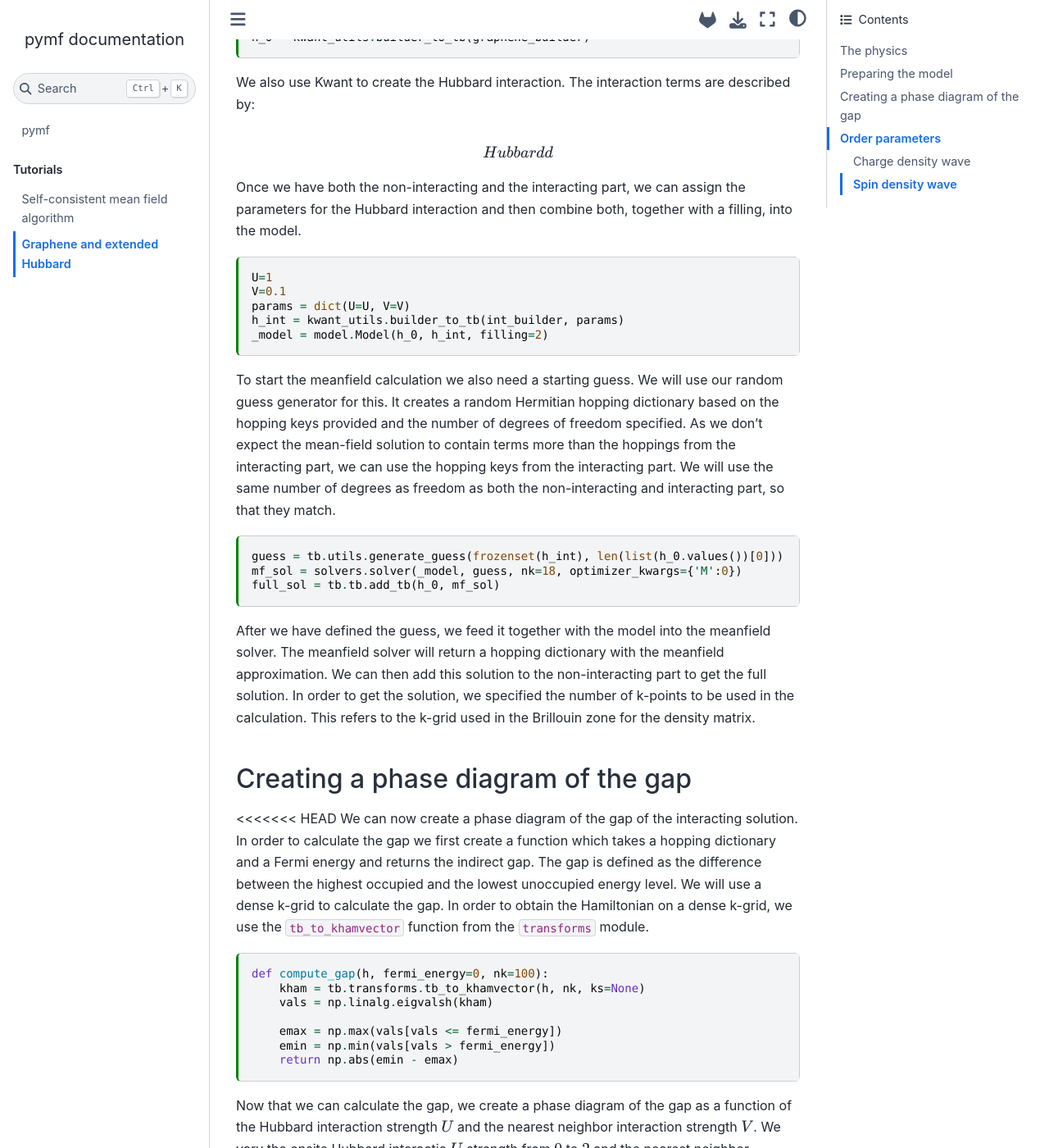
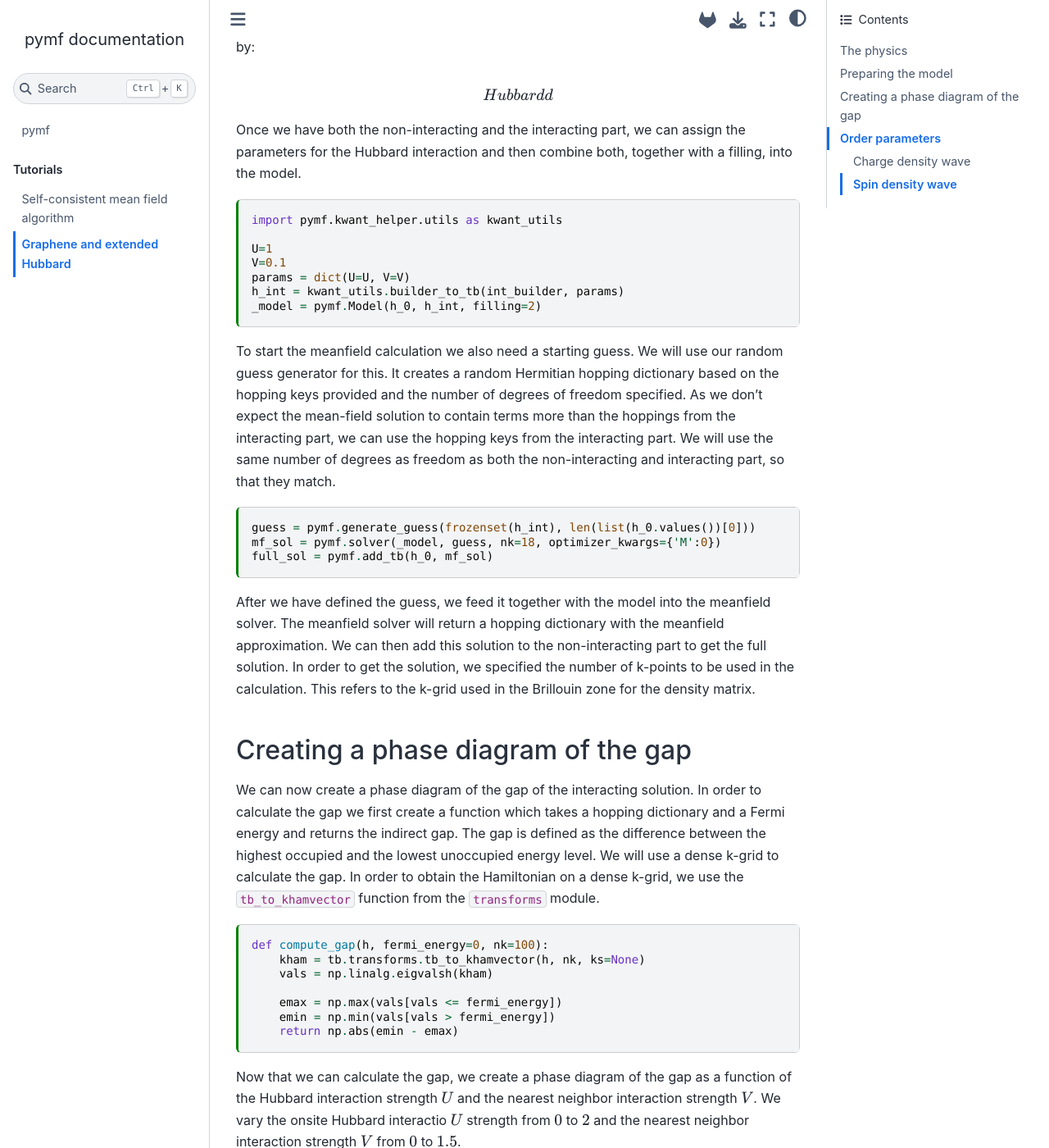
Before and after one commit to quantum-tinkerer/MeanFi, a Sphinx documentation site: the page built from docs/source/graphene_example.md, in a window 1280 px wide and 1400 px high, scrolled down 821 px. Shown: the whole window at 82% size. Built offline with Sphinx 7.4.7 and the Sphinx Book theme 1.1.4, drawn with Linux system fonts in a browser that asks for light colours; the version number could not be read and is left out; comment, search, counter and statistics services are not loaded; some of the changed text lies outside the part shown.

Commit message:
use the global imports in the examples file

````diff
--- a/docs/source/graphene_example.md
+++ b/docs/source/graphene_example.md
@@ -24,13 +24,7 @@
 import matplotlib.pyplot as plt
 import numpy as np
 import matplotlib.pyplot as plt
-import pymf.model as model
-import pymf.solvers as solvers
-import pymf.mf as mf
-import pymf.tb as tb
-import pymf.observables as observables
-import pymf.kwant_helper.kwant_examples as kwant_examples
-import pymf.kwant_helper.utils as kwant_utils
+import pymf
 ```
 
 ##  Preparing the model
@@ -38,6 +32,8 @@
 We first translate this model from a Kwant system to a tight-binding dictionary. In the tight-binding dictionary the keys denote the hoppings while the values are the hopping amplitudes.
 
 ```{code-cell} ipython3
+import pymf.kwant_helper.kwant_examples as kwant_examples
+
 # Create translationally-invariant `kwant.Builder`
 graphene_builder, int_builder = kwant_examples.graphene_extended_hubbard()
 h_0 = kwant_utils.builder_to_tb(graphene_builder)
@@ -50,26 +46,27 @@
 Once we have both the non-interacting and the interacting part, we can assign the parameters for the Hubbard interaction and then combine both, together with a filling, into the model.
 
 ```{code-cell} ipython3
+import pymf.kwant_helper.utils as kwant_utils
+
 U=1
 V=0.1
 params = dict(U=U, V=V)
 h_int = kwant_utils.builder_to_tb(int_builder, params)
-_model = model.Model(h_0, h_int, filling=2)
+_model = pymf.Model(h_0, h_int, filling=2)
 ```
 
 To start the meanfield calculation we also need a starting guess. We will use our random guess generator for this. It creates a random Hermitian hopping dictionary based on the hopping keys provided and the number of degrees of freedom specified. As we don't expect the mean-field solution to contain terms more than the hoppings from the interacting part, we can use the hopping keys from the interacting part. We will use the same number of degrees as freedom as both the non-interacting and interacting part, so that they match.
 
 ```{code-cell} ipython3
-guess = tb.utils.generate_guess(frozenset(h_int), len(list(h_0.values())[0]))
-mf_sol = solvers.solver(_model, guess, nk=18, optimizer_kwargs={'M':0})
-full_sol = tb.tb.add_tb(h_0, mf_sol)
+guess = pymf.generate_guess(frozenset(h_int), len(list(h_0.values())[0]))
+mf_sol = pymf.solver(_model, guess, nk=18, optimizer_kwargs={'M':0})
+full_sol = pymf.add_tb(h_0, mf_sol)
 ```
 
 After we have defined the guess, we feed it together with the model into the meanfield solver. The meanfield solver will return a hopping dictionary with the meanfield approximation. We can then add this solution to the non-interacting part to get the full solution. In order to get the solution, we specified the number of k-points to be used in the calculation. This refers to the k-grid used in the Brillouin zone for the density matrix.
 
 ## Creating a phase diagram of the gap
 
-<<<<<<< HEAD
 We can now create a phase diagram of the gap of the interacting solution. In order to calculate the gap we first create a function which takes a hopping dictionary and a Fermi energy and returns the indirect gap. The gap is defined as the difference between the highest occupied and the lowest unoccupied energy level. We will use a dense k-grid to calculate the gap. In order to obtain the Hamiltonian on a dense k-grid, we use the `tb_to_khamvector` function from the `transforms` module.
 
 ```{code-cell} ipython3
@@ -88,9 +85,9 @@
 def gap_and_mf_sol(U, V, int_builder, h_0):
     params = dict(U=U, V=V)
     h_int = kwant_utils.builder_to_tb(int_builder, params)
-    _model = model.Model(h_0, h_int, filling=2)
-    guess = tb.utils.generate_guess(frozenset(h_int), len(list(h_0.values())[0]))
-    mf_sol = solvers.solver(_model, guess, nk=18, optimizer_kwargs={'M':0})
+    _model = pymf.Model(h_0, h_int, filling=2)
+    guess = pymf.generate_guess(frozenset(h_int), len(list(h_0.values())[0]))
+    mf_sol = pymf.solver(_model, guess, nk=18, optimizer_kwargs={'M':0})
     gap = compute_gap(tb.tb.add_tb(h_0, mf_sol), fermi_energy=0, nk=300)
     return gap, mf_sol
 ```
@@ -146,7 +143,7 @@
 cdw_list = []
 for mf_sol in mf_sols.flatten():
     rho, _ = mf.construct_density_matrix(tb.tb.add_tb(h_0, mf_sol), filling=2, nk=40)
-    expectation_value = observables.expectation_value(rho, cdw_order_parameter)
+    expectation_value = pymf.expectation_value(rho, cdw_order_parameter)
     cdw_list.append(expectation_value)
 ```
 
@@ -185,7 +182,7 @@
     rho, _ = mf.construct_density_matrix(tb.tb.add_tb(h_0, mf_sol), filling=2, nk=40)
     expectation_values = []
     for order_parameter in order_parameter_list:
-        expectation_value = observables.expectation_value(rho, order_parameter)
+        expectation_value = pymf.expectation_value(rho, order_parameter)
         expectation_values.append(expectation_value)
 
     sdw_list.append(np.sum(np.array(expectation_values)**2))
@@ -200,8 +197,3 @@
 plt.title('Spin Density Wave Order Parameter')
 plt.show()
 ```
-=======
-We can now create a phase diagram of the gap of the interacting solution. We will use the same hopping dictionary for the non-interacting part as before. We will vary the onsite Hubbard interactio $U$ strength from $0$ to $2$ and the nearest neighbor interaction strength $V$ from $0$ to $1.5$.
-
-```{code-cell} ipython3
->>>>>>> b0c88cd (check everything locally and pipeline hopefully passes now)
````
